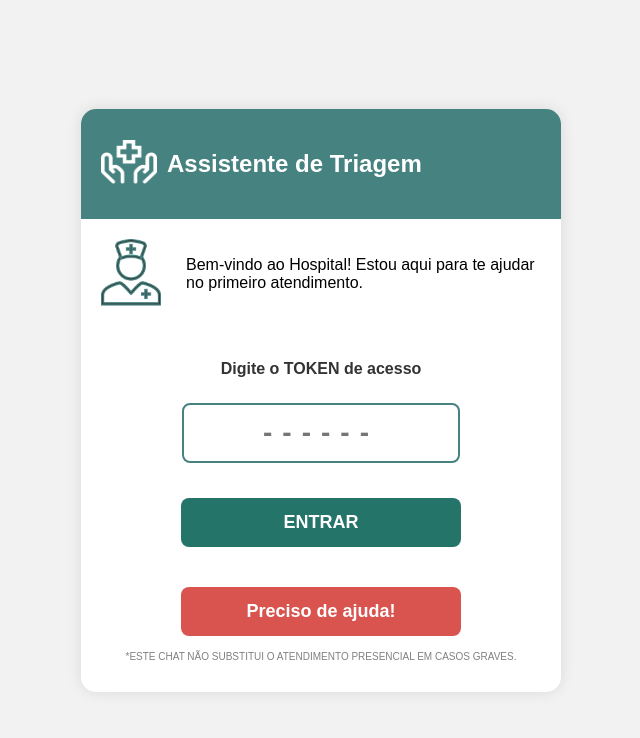
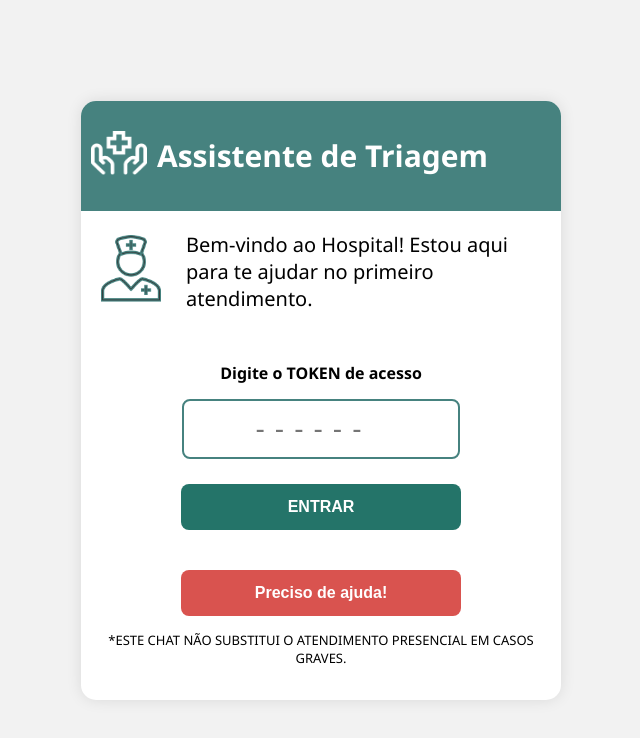
Before and after one commit to jul-edu23/Assistente-de-Triagem-, a plain HTML site: page loginToken/loginToken.html in a window 1280 px wide. Shown: the whole page, without its empty margins (319-959 px from the left). Drawn offline with Linux system fonts and the light colour scheme.

Commit message:
padronização de fontes e link entre paginas

```diff
--- a/cadastropag/style.css
+++ b/cadastropag/style.css
@@ -1,8 +1,38 @@
+/* Padronização de fontes para todo o sistema */
+html {
+    font-size: 20px;
+}
+
 body {
     margin: 0;
-    font-family: Arial, sans-serif;
+    font-family: 'Segoe UI', sans-serif;
     background-color: #fffdfd;
   }
+
+  /* Hierarquia de títulos */
+h1 {
+    font-size: 30px;
+}
+
+h2 {
+    font-size: 24px;
+}
+
+h3 {
+    font-size: 21px;
+}
+
+label, input, select, button, textarea {
+    font-size: 16px;
+}
+
+p, li {
+    font-size: 20px;
+}
+
+span{
+  font-size: 30px;
+}
 
   /* Cabeçalho */
   header {
@@ -11,7 +41,7 @@ body {
     display: flex;
     justify-content: space-between;
     align-items: center;
-    padding: 1rem;
+    padding: 10px;
   }
 
   .logo-area {
@@ -21,8 +51,8 @@ body {
   }
 
   .logo-img {
-    width: 40px;
-    height: 40px;
+    width: 50px;
+    height: 50px;
   }
 
   /* Navegação */
@@ -41,7 +71,6 @@ body {
 
   h1 {
     color: #417d78;
-    font-size: 1.6rem;
     margin-bottom: 0.5rem;
   }
 
@@ -56,7 +85,6 @@ body {
     color: white;
     border: none;
     padding: 1rem;
-    font-size: 1rem;
     border-radius: 10px;
     cursor: pointer;
     align-self: center;
@@ -72,7 +100,6 @@ body {
     border: none;
     cursor: pointer;
     margin-bottom: 1rem;
-    font-size: 1rem;
   }
 
   /* Formulário */
@@ -142,3 +169,7 @@ body {
     border-radius: 8px;
     cursor: pointer;
   }
+
+  a{
+    text-decoration: none;
+  }
--- a/ficha_triagemP/style.css
+++ b/ficha_triagemP/style.css
@@ -4,14 +4,38 @@
   box-sizing: border-box;
 }
 
+html {
+  font-size: 16px;
+}
+
 body {
-    font-family: Arial, Helvetica, sans-serif;
-    font-size: 20px;
+  font-family: 'Segoe UI', sans-serif;
   display: flex;
   justify-content: center;
   align-items: start;
   min-height: 100vh;
   background-color: #f5f5f5;
+}
+
+/* Hierarquia de títulos */
+h1 {
+  font-size: 30px;
+}
+
+h2 {
+  font-size: 24px;
+}
+
+h3 {
+  font-size: 21px;
+}
+
+label, input, select, button, textarea {
+  font-size: 16px;
+}
+
+p, li {
+  font-size: 20px;
 }
 
 .container2 {
@@ -29,7 +53,7 @@
 
 /* Header */
 header {
-    background-color: #46827F;;
+  background-color: #46827F;
   height: 90px;
   display: flex;
   align-items: center;
@@ -48,7 +72,6 @@
 }
 
 h1 {
-    font-size: 31px;
   color: #ffffff;
 }
 
@@ -64,12 +87,8 @@
 }
 
 h2 {
-    color: #46827F;;
-    font-size: 24px;
-  }
-
-  p {
-    font-size: 20px;
+  color: #46827F;
+  ;
 }
 
 .caixaTexto {
@@ -82,8 +101,7 @@
   margin: 5px 0;
   box-sizing: border-box;
   border-radius: 15px;
-    border: 2px solid #46827F;;
-    font-size: 16px;
+  border: 2px solid #46827F;
 }
 
 .label {
@@ -98,7 +116,8 @@
 }
 
 .box {
-    border: 2px solid #46827F;;
+  border: 2px solid #46827F;
+  ;
   border-radius: 15px;
   padding: 12px;
   flex: 1;
@@ -118,7 +137,8 @@
   display: flex;
   justify-content: space-between;
   margin: 20px;
-    border: 2px solid #46827F;;
+  border: 2px solid #46827F;
+  ;
   border-radius: 15px;
   padding: 12px;
 }
@@ -136,19 +156,20 @@
   display: none;
 }
 
-  #botão input[type="radio"]:checked + span {
+#botão input[type="radio"]:checked+span {
   background-color: #46827F;
   color: #ffffff;
-    border: 2px solid #46827F;;
+  border: 2px solid #46827F;
+  ;
 }
 
 
 #abrirDialog {
-    background-color: #46827F;;
+  background-color: #46827F;
+  ;
   color: #ffffff;
   border: none;
   padding: 12px 24px;
-    font-size: 16px;
   border-radius: 15px;
   cursor: pointer;
   width: 100%;
@@ -259,7 +280,6 @@
   border: none;
   padding: 10px 20px;
   border-radius: 10px;
-    font-size: 16px;
   cursor: pointer;
 }
 
@@ -269,6 +289,5 @@
   border: none;
   padding: 10px 20px;
   border-radius: 10px;
-    font-size: 16px;
   cursor: pointer;
 }
--- a/loginToken/loginToken.html
+++ b/loginToken/loginToken.html
@@ -31,8 +31,8 @@
     <div class="center">
         <div class="token-area">
             <label for="token">Digite o TOKEN de acesso</label>
-            <input type="text" id="token" maxlength="6" placeholder="------" />
-            <button class="btn btn-primary">ENTRAR</button>
+            <input type="number" id="token" maxlength="6" placeholder="------" />
+            <a href="../ficha_triagemP/fichaTriagem.html"><button class="btn btn-primary">ENTRAR</button></a>
         </div>
         <button class="btn btn-danger">Preciso de ajuda!</button>
     </div>
--- a/loginToken/style.css
+++ b/loginToken/style.css
@@ -1,5 +1,9 @@
+html{
+    font-size: 20px;
+}
+
 body {
-    font-family: Arial, sans-serif;
+    font-family: 'Segoe UI', sans-serif;;
     background-color: #f2f2f2;
     display: flex;
     justify-content: center;
@@ -7,6 +11,27 @@ body {
     height: 100vh;
     margin: 0;
 }
+
+/* Hierarquia de títulos */
+    h1 {
+      font-size: 30px;
+    }
+
+    h2 {
+      font-size: 24px;
+    }
+
+    h3 {
+      font-size: 21px;
+    }
+
+    label, input, select, button, textarea {
+      font-size: 16px;
+    }
+
+    p, li {
+      font-size: 20px;
+    }
 
 .container {
     background-color: #ffffff;
@@ -23,7 +48,7 @@ header {
     height: 90px;
     display: flex;
     align-items: center;
-    padding: 10px 20px;
+    padding: 10px;
     border-radius: 15px 15px 0 0;
 }
 
@@ -37,7 +62,6 @@ header {
 }
 
 .titulo h1 {
-    font-size: 24px;
     color: #ffffff;
     margin: 0;
 }
@@ -56,7 +80,6 @@ header {
 }
 
 .introdução p {
-    font-size: 16px;
     margin: 0;
 }
 
@@ -71,29 +94,31 @@ label {
     display: block;
     margin-bottom: 10px;
 }
+
 input[type="text"] {
-    width: 250px;
+        width: 250px;
         max-width: 280px;
         padding: 12px;
         margin: 10px auto;
         border: 2px solid #46827F;
         border-radius: 8px;
-        font-size: 28px;
         letter-spacing: 10px;
         text-align: center;
         color: #333;
         display: block;
     }
 
+a{
+    text-decoration: none;
+}
 
 /* Botões */
 .btn {
+    width: 280px;
     padding: 14px;
-    font-size: 18px;
     margin: 10px auto;
     cursor: pointer;
     border-radius: 8px;
-    width: 80%;
     max-width: 280px;
     display: block;
     font-weight: bold;
@@ -106,6 +131,7 @@ input[type="text"] {
 }
 
 .btn-danger {
+    width: 280px;
     background-color: #d9534f;
     color: white;
     border: none;
@@ -115,8 +141,8 @@ input[type="text"] {
 /* Nota */
 .note {
     margin-top: 15px;
-    font-size: 10px;
-    color: gray;
+    font-size: 13px;
+    color: rgb(0, 0, 0);
     padding: 0 20px;
     text-align: center;
 }
@@ -132,13 +158,12 @@ input[type="text"] {
 
 .token-area label {
     font-weight: bold;
-    font-size: 16px;
-    color: #333;
+    color: #000000;
     text-align: center;
     margin: 0;
 }
 
-.token-area input[type="text"] {
+.token-area input[type="number"] {
     width: 250px;
     max-width: 280px;
     padding: 12px;
@@ -147,6 +172,5 @@ input[type="text"] {
     font-size: 28px;
     letter-spacing: 10px;
     text-align: center;
-    font-weight: bold;
-    color: #333;
+    color: #000000;
 }
```
Also changed, not shown: cadastropag/cadastro.html (+2 -2 lines), cadastropag/index.html (+2 -2 lines), ficha individual-recepcao/fichaR.html (+57 -1 lines), ficha_triagemP/fichaTriagem.html (+1 -1 lines). Lines whose indentation alone changed are shown as unchanged.
